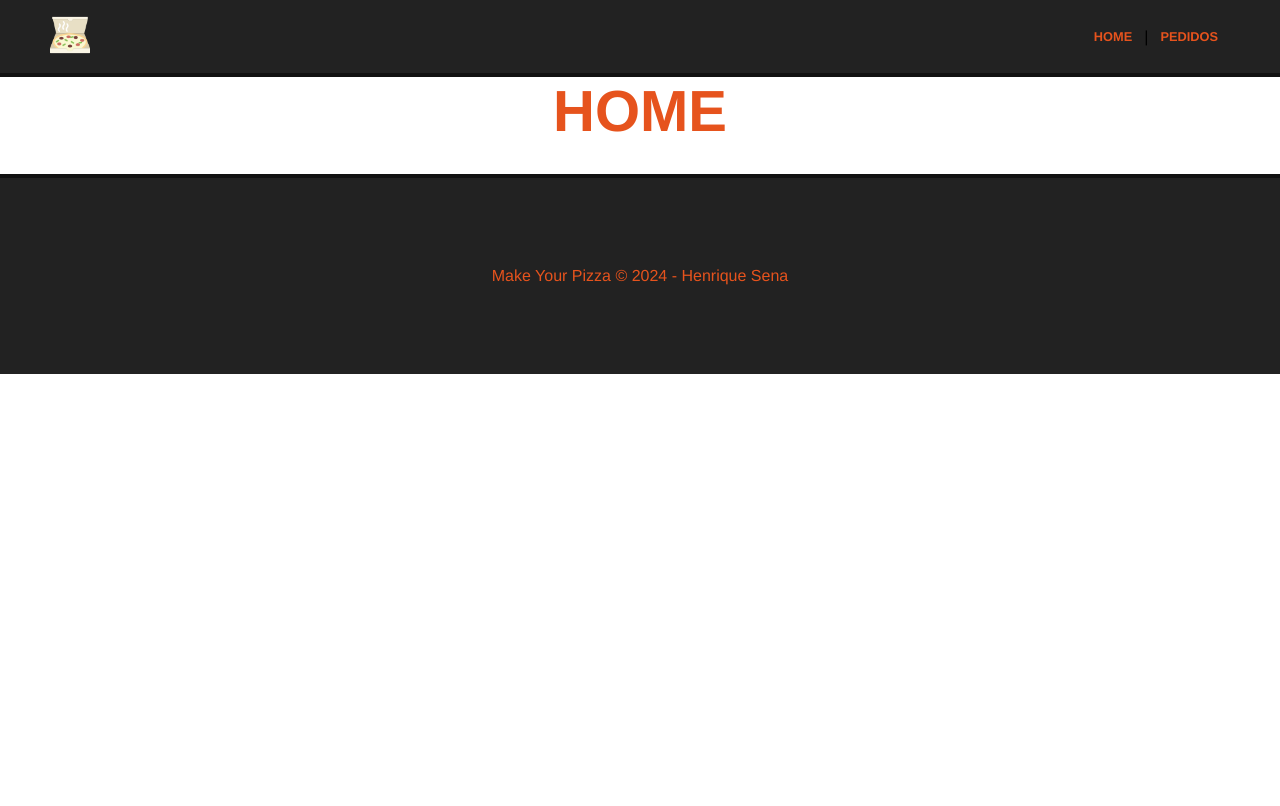
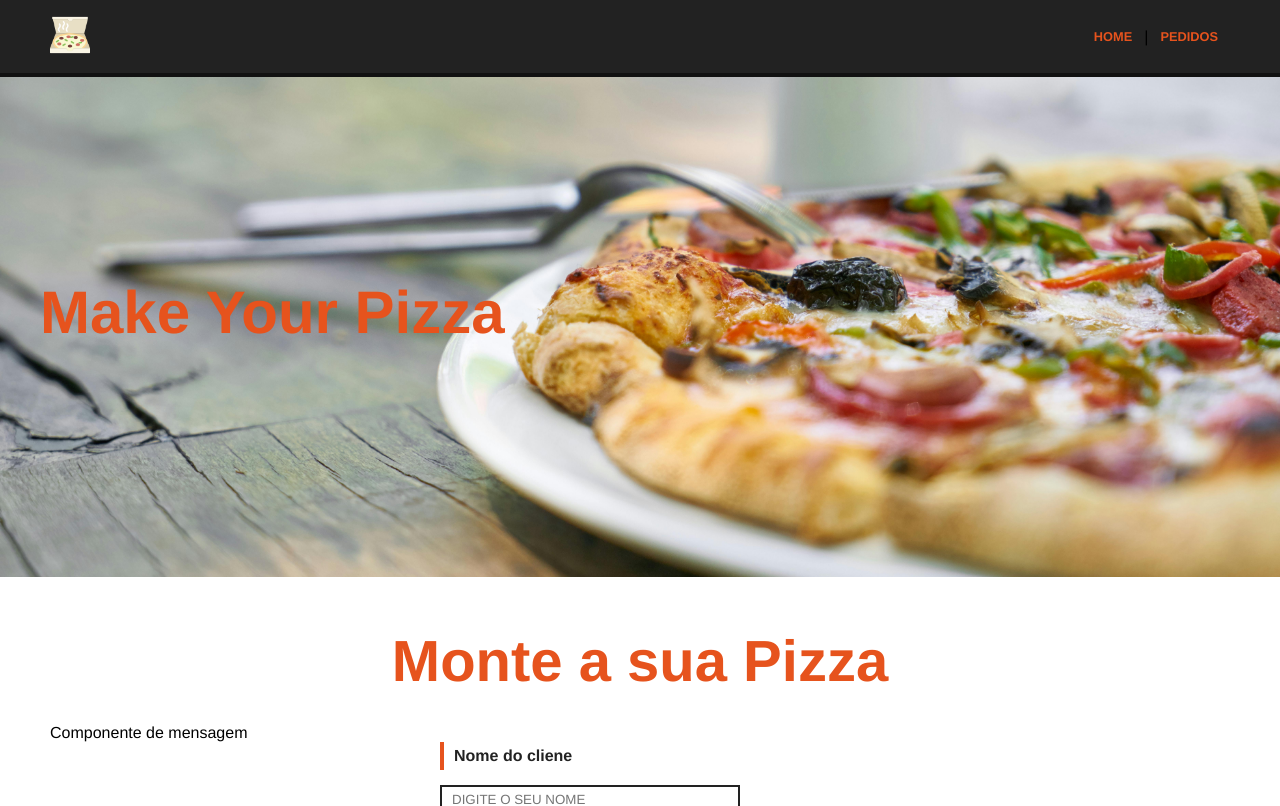
Before and after one commit to hsenadasilva132/Vue_Pizzaria, a Vue app in the folder vue_pizzaria/: page / in a window 1280 px wide. Shown: the top 806 px of the page. Built offline with nearby package versions, Linux system fonts and the light colour scheme; no server answers.

Commit message:
Update HomeView.vue
Adições iniciais de Home

```diff
--- a/vue_pizzaria/src/views/HomeView.vue
+++ b/vue_pizzaria/src/views/HomeView.vue
@@ -1,9 +1,23 @@
 <template>
-  <div class="home">
-    <h1>HOME</h1>
+  <div>
+  <Banner />
+  <div class="main-container">
+    <h1>Monte a sua Pizza</h1>
+    <PizzForm />
   </div>
+</div>
 </template>
 
 <script>
+import Banner from '../components/Banner.vue'
+import PizzForm from '../components/PizzForm.vue'
+
+export default {
+  name: "Home",
+  components: {
+    Banner,
+    PizzForm
+  }
+}
 
 </script>
```
